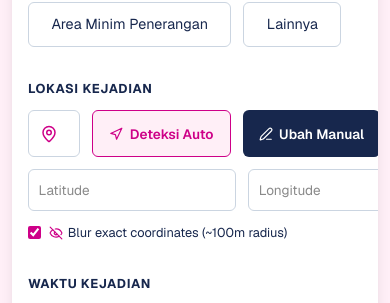
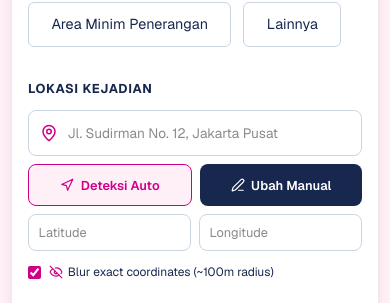
Before and after one commit to CailynMuljadi/sistech-finpro, a Next.js app: page /anonymous-reporting in a window 390 px wide. Shown: the part 445-748 px from the top of the page. Built offline with nearby package versions, Linux system fonts and the light colour scheme; no server answers.

Commit message:
Location Picker responsive phone

```diff
--- a/features/anonymous-reporting/components/LocationPicker.tsx
+++ b/features/anonymous-reporting/components/LocationPicker.tsx
@@ -22,9 +22,42 @@ export const LocationPicker: React.FC<LocationPickerProps> = ({
   onGetLocation,
   onOpenModal,
   onToggleFuzzy,
-  onChange
+  onChange,
 }) => (
-  <div style={{ marginBottom: '2rem' }}>
+  <div style={{ marginBottom: '1.5rem', width: '100%' }}>
+    <style>{`
+      .location-top-row {
+        display: flex;
+        flex-direction: column;
+        gap: 0.5rem;
+        width: 100%;
+        margin-bottom: 0.5rem;
+      }
+      .location-btn-group {
+        display: flex;
+        gap: 0.5rem;
+        width: 100%;
+      }
+      .location-input-wrapper {
+        position: relative;
+        width: 100%;
+      }
+
+      /* Desktop Layout (640px and wider) */
+      @media (min-width: 640px) {
+        .location-top-row {
+          flex-direction: row;
+          margin-bottom: 0.75rem;
+        }
+        .location-input-wrapper {
+          flex: 1;
+        }
+        .location-btn-group {
+          width: auto;
+        }
+      }
+    `}</style>
+
     <label
       style={{
         display: 'block',
@@ -33,18 +66,20 @@ export const LocationPicker: React.FC<LocationPickerProps> = ({
         color: '#17274d',
         textTransform: 'uppercase',
         letterSpacing: '0.05em',
-        marginBottom: '0.75rem'
+        marginBottom: '0.75rem',
       }}
     >
       Lokasi Kejadian
     </label>
 
-    <div style={{ display: 'flex', gap: '0.75rem', marginBottom: '0.75rem' }}>
-      <div style={{ position: 'relative', flex: 1 }}>
+    {/* TOP ROW: Input + Buttons (Stacked 2 rows on mobile, 1 row on desktop) */}
+    <div className="location-top-row">
+      {/* Mobile Row 1 / Desktop Left Item: Location Name Input */}
+      <div className="location-input-wrapper">
         <MapPin
           size={18}
           color="#ce0088"
-          style={{ position: 'absolute', left: '12px', top: '50%', transform: 'translateY(-50%)' }}
+          style={{ position: 'absolute', left: '12px', top: '50%', transform: 'translateY(-50%)', pointerEvents: 'none' }}
         />
         <input
           type="text"
@@ -54,65 +89,73 @@ export const LocationPicker: React.FC<LocationPickerProps> = ({
           style={{
             width: '100%',
             padding: '0.75rem 0.75rem 0.75rem 2.4rem',
-            borderRadius: '6px',
+            borderRadius: '8px',
             border: '1px solid #cbd5e1',
-            fontSize: '0.9rem',
+            fontSize: '0.85rem',
             color: '#17274d',
             backgroundColor: '#ffffff',
-            boxSizing: 'border-box'
+            boxSizing: 'border-box',
           }}
         />
       </div>
 
-      {/* Auto Detect Button */}
+      {/* Mobile Row 2 / Desktop Right Item: Action Buttons */}
+      <div className="location-btn-group">
         <button
           type="button"
           onClick={onGetLocation}
           disabled={loadingLoc}
           style={{
-          padding: '0.75rem 1rem',
+            flex: 1,
+            padding: '0.65rem 0.85rem',
             backgroundColor: '#ffeff7',
             color: '#ce0088',
             border: '1px solid #ce0088',
-          borderRadius: '6px',
+            borderRadius: '8px',
             fontWeight: '600',
-          fontSize: '0.85rem',
-          cursor: 'pointer',
-          whiteSpace: 'nowrap',
+            fontSize: '0.8rem',
+            cursor: loadingLoc ? 'not-allowed' : 'pointer',
             display: 'flex',
             alignItems: 'center',
-          gap: '0.4rem'
+            justifyContent: 'center',
+            gap: '0.4rem',
+            boxSizing: 'border-box',
+            whiteSpace: 'nowrap',
           }}
         >
-        <Navigation size={14} />
-        {loadingLoc ? 'Detecting...' : 'Deteksi Auto'}
+          <Navigation size={14} style={{ flexShrink: 0 }} />
+          <span>{loadingLoc ? 'Detecting...' : 'Deteksi Auto'}</span>
         </button>
 
-      {/* Manual Button */}
         <button
           type="button"
           onClick={onOpenModal}
           style={{
-          padding: '0.75rem 1rem',
+            flex: 1,
+            padding: '0.65rem 0.85rem',
             backgroundColor: '#17274d',
             color: '#ffffff',
             border: 'none',
-          borderRadius: '6px',
+            borderRadius: '8px',
             fontWeight: '600',
-          fontSize: '0.85rem',
+            fontSize: '0.8rem',
             cursor: 'pointer',
-          whiteSpace: 'nowrap',
             display: 'flex',
             alignItems: 'center',
-          gap: '0.4rem'
+            justifyContent: 'center',
+            gap: '0.4rem',
+            boxSizing: 'border-box',
+            whiteSpace: 'nowrap',
           }}
         >
-        <Edit3 size={14} />
-        Ubah Manual
+          <Edit3 size={14} style={{ flexShrink: 0 }} />
+          <span>Ubah Manual</span>
         </button>
       </div>
+    </div>
 
-    <div style={{ display: 'flex', gap: '0.75rem', marginBottom: '0.75rem' }}>
+    {/* Mobile Row 3 / Desktop Bottom Row: Latitude & Longitude Inputs */}
+    <div style={{ display: 'flex', gap: '0.5rem', width: '100%', marginBottom: '0.75rem' }}>
       <input
         type="number"
         step="any"
@@ -121,11 +164,12 @@ export const LocationPicker: React.FC<LocationPickerProps> = ({
         onChange={(e) => onChange({ latitude: e.target.value })}
         style={{
           flex: 1,
-          padding: '0.6rem',
-          borderRadius: '6px',
+          padding: '0.5rem 0.6rem',
+          borderRadius: '8px',
           border: '1px solid #cbd5e1',
-          fontSize: '0.85rem',
-          boxSizing: 'border-box'
+          fontSize: '0.8rem',
+          boxSizing: 'border-box',
+          minWidth: 0,
         }}
       />
       <input
@@ -136,26 +180,35 @@ export const LocationPicker: React.FC<LocationPickerProps> = ({
         onChange={(e) => onChange({ longitude: e.target.value })}
         style={{
           flex: 1,
-          padding: '0.6rem',
-          borderRadius: '6px',
+          padding: '0.5rem 0.6rem',
+          borderRadius: '8px',
           border: '1px solid #cbd5e1',
-          fontSize: '0.85rem',
-          boxSizing: 'border-box'
+          fontSize: '0.8rem',
+          boxSizing: 'border-box',
+          minWidth: 0,
         }}
       />
     </div>
 
+    {/* Checkbox Row */}
     <div style={{ display: 'flex', alignItems: 'center', gap: '0.5rem' }}>
       <input
         type="checkbox"
         id="fuzzyToggle"
         checked={isFuzzy}
         onChange={(e) => onToggleFuzzy(e.target.checked)}
-        style={{ accentColor: '#ce0088' }}
+        style={{ accentColor: '#ce0088', cursor: 'pointer' }}
       />
       <label
         htmlFor="fuzzyToggle"
-        style={{ fontSize: '0.8rem', color: '#17274d', cursor: 'pointer', display: 'flex', alignItems: 'center', gap: '0.3rem' }}
+        style={{
+          fontSize: '0.75rem',
+          color: '#17274d',
+          cursor: 'pointer',
+          display: 'flex',
+          alignItems: 'center',
+          gap: '0.3rem',
+        }}
       >
         <EyeOff size={14} color="#ce0088" /> Blur exact coordinates (~100m radius)
       </label>
```
Lines whose indentation alone changed are shown as unchanged.
